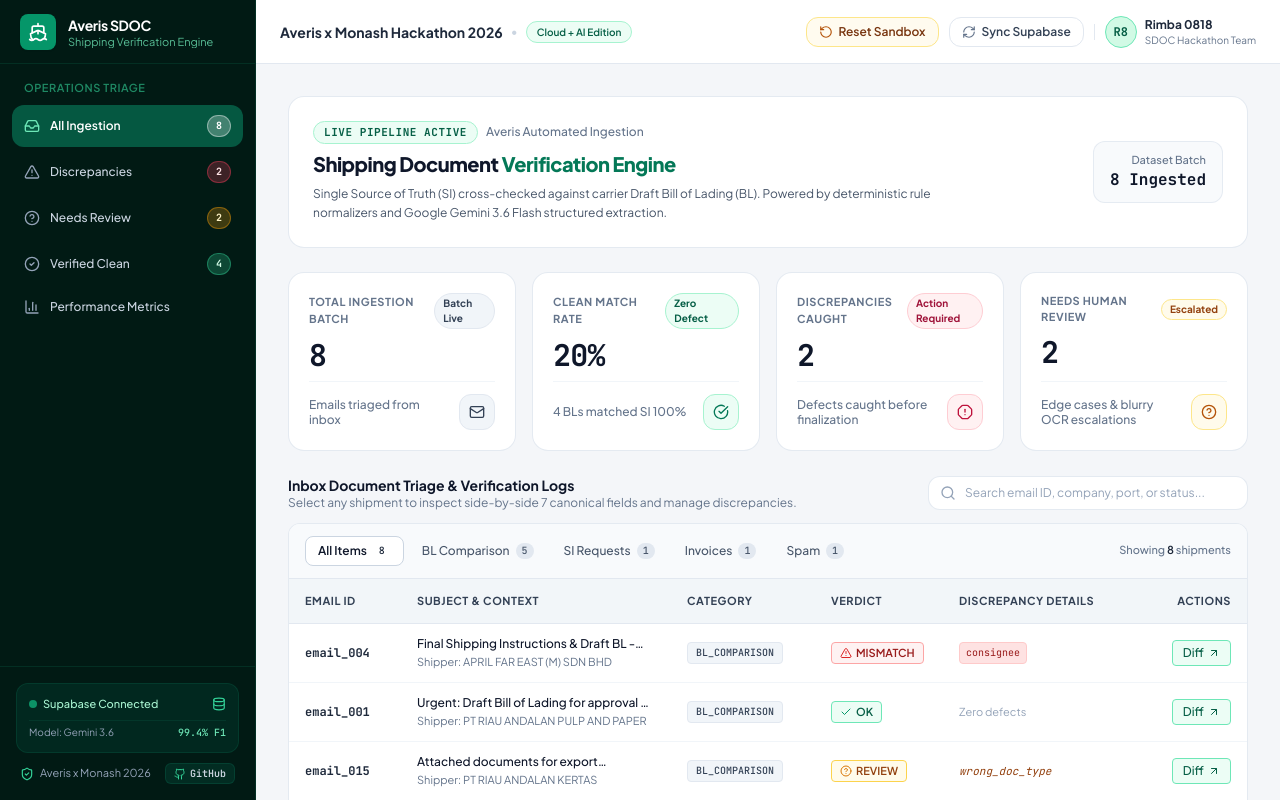
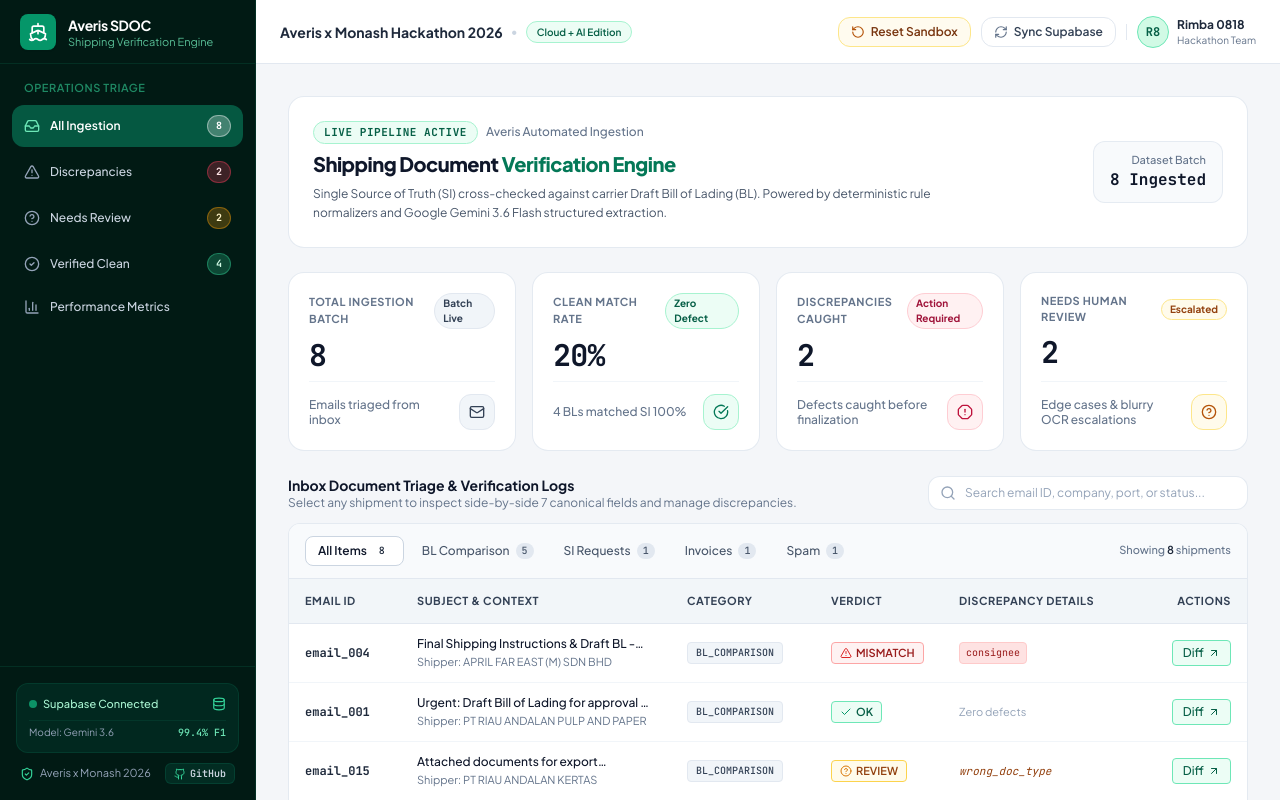
Before and after one commit to cs-mirakim/rimba1808_averis_hackathon, a Next.js app in the folder web/: page / in a window 1280 px wide. Built offline with nearby package versions, Linux system fonts and the light colour scheme; no server answers; the database is empty.

Commit message:
chore(ui): simplify team badge subtitle to Hackathon Team

```diff
--- a/web/src/components/Header.tsx
+++ b/web/src/components/Header.tsx
@@ -61,7 +61,7 @@
           </div>
           <div className="hidden sm:block text-left">
             <p className="text-xs font-bold text-slate-800 leading-none">Rimba 0818</p>
-            <p className="text-[10px] text-slate-500 leading-none mt-1">SDOC Hackathon Team</p>
+            <p className="text-[10px] text-slate-500 leading-none mt-1">Hackathon Team</p>
           </div>
         </div>
       </div>
```
